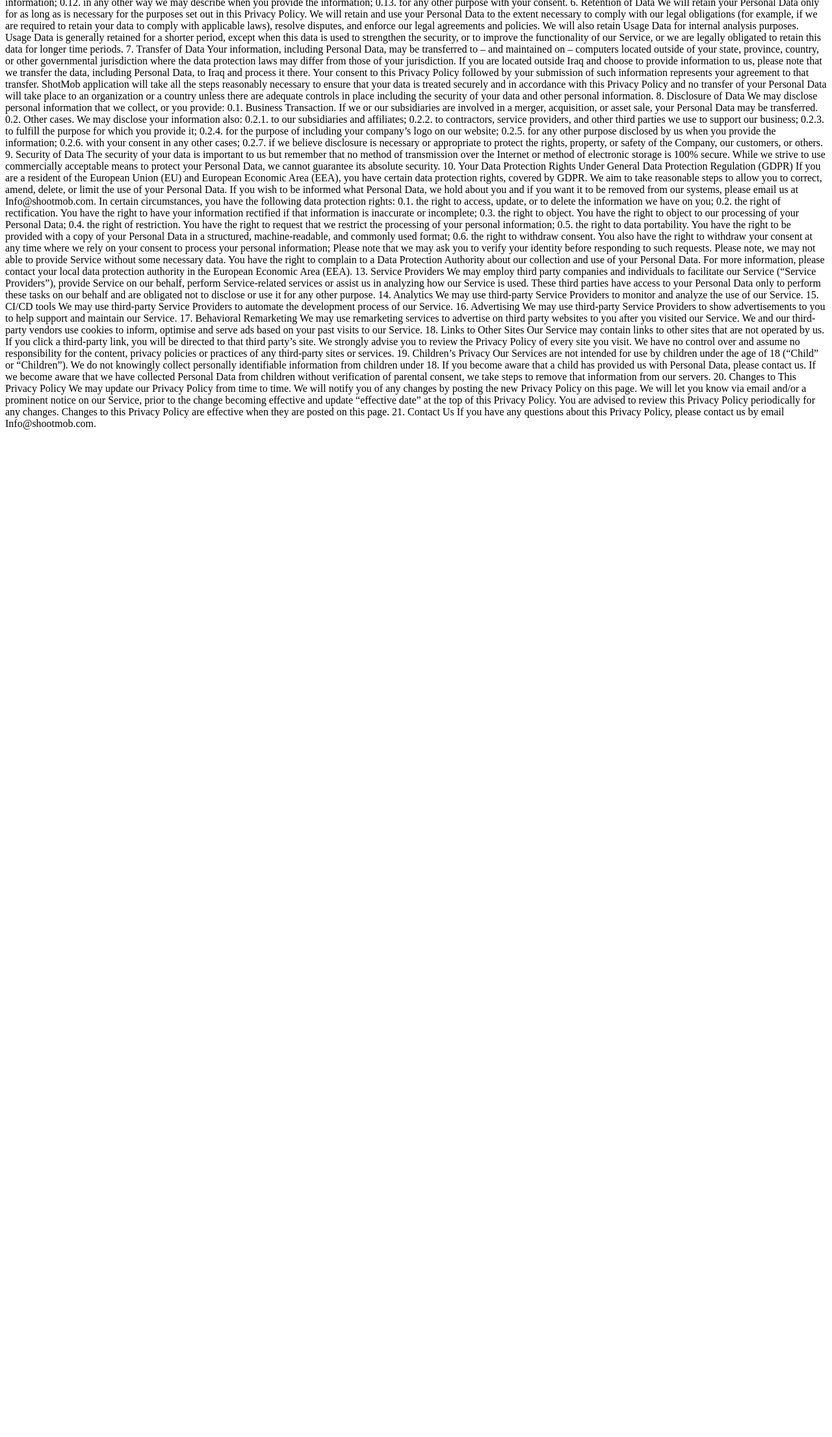
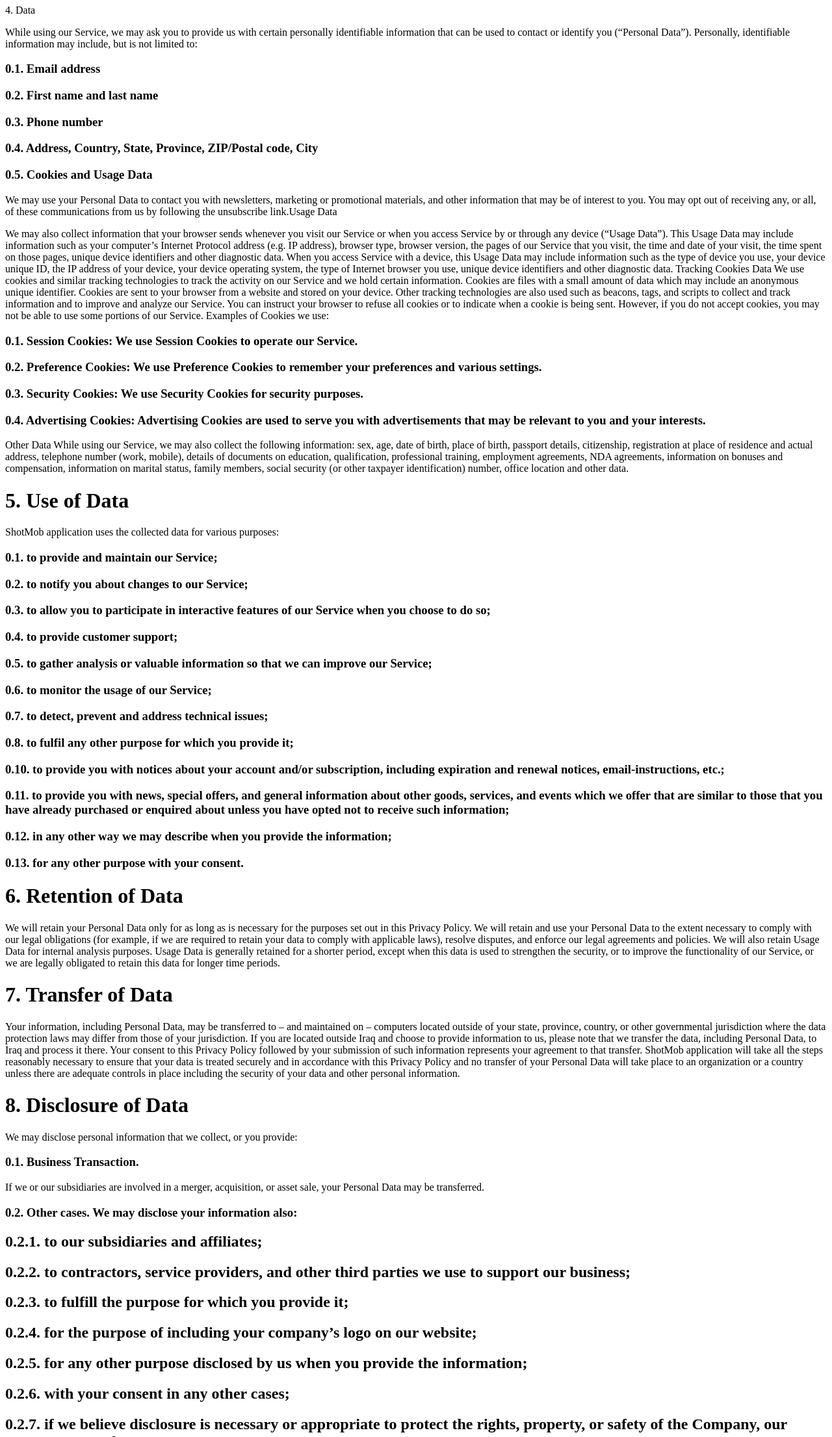
Before and after one commit to dllzar/shotmob-privacy-policy, a plain HTML site: page index.html in a window 1280 px wide. Shown: the part 589-2800 px from the top of the page at 65% size. Before the commit the page ends 1258 px from the top, so only its background shows below. Drawn offline with Linux system fonts and the light colour scheme.

Commit message:
add tags to html

```diff
--- a/index.html
+++ b/index.html
@@ -3,36 +3,37 @@
     <meta charset="UTF-8">
     <meta http-equiv="X-UA-Compatible" content="IE=edge">
     <meta name="viewport" content="width=device-width, initial-scale=1.0">
-    <title>Document</title>
+    <title>ShotMob Privacy policy</title>
 </head>
 <body>
     PRIVACY POLICY
-1. Introduction
-Welcome to ShotMob application.
-Our Privacy Policy governs your visit to ShotMob application, and explains how we collect, safeguard and disclose information that results from your use of our Service.
+<h1>1. Introduction</h1>
+ <p>Welcome to ShotMob application.</p>
+<p>Our Privacy Policy governs your visit to ShotMob application, and explains how we collect, safeguard and disclose information that results from your use of our Service.
     We use your data to provide and improve our Service. By using our Service, you agree to the collection and use of information in accordance with this policy. Unless otherwise defined in this Privacy Policy, the terms used in this Privacy Policy have the same meanings as in our Terms and Conditions.
-Our Terms and Conditions govern all use of our Service and together with the Privacy Policy constitutes your agreement with us
-2. Definitions
-SERVICE means operations operated ShotMob application.
+    Our Terms and Conditions govern all use of our Service and together with the Privacy Policy constitutes your agreement with us.</p>
+<h1>2. Definitions</h1>
+<p>SERVICE means operations operated ShotMob application.
 PERSONAL DATA means data about a living individual who can be identified from those data (or from those and other information either in our possession or likely to come into our possession).
 USAGE DATA is data collected automatically either generated by the use of Service or from the Service infrastructure itself (for example, the duration of a page visit).
 COOKIES are small files stored on your device (computer or mobile device).
 DATA CONTROLLER means a natural or legal person who (either alone or jointly or in common with other persons) determines the purposes for which and the manner in which any personal data are, or are to be, processed. For the purpose of this Privacy Policy, we are a Data Controller of your data.
 DATA PROCESSORS (OR SERVICE PROVIDERS) mean any natural or legal person who processes the data on behalf of the Data Controller. We may use the services of various Service Providers in order to process your data more effectively.
 DATA SUBJECT is any living individual who is the subject of Personal Data.
-THE USER is the individual using our Service. The User corresponds to the Data Subject, who is the subject of Personal Data.
-3. Information Collection and Use
-We collect several different types of information for various purposes to provide and improve our Service to you.
-4. Types of Data Collected
-Personal Data
-While using our Service, we may ask you to provide us with certain personally identifiable information that can be used to contact or identify you (“Personal Data”). Personally, identifiable information may include, but is not limited to:
-0.1. Email address
-0.2. First name and last name
-0.3. Phone number
-0.4. Address, Country, State, Province, ZIP/Postal code, City
-0.5. Cookies and Usage Data
-We may use your Personal Data to contact you with newsletters, marketing or promotional materials, and other information that may be of interest to you. You may opt out of receiving any, or all, of these communications from us by following the unsubscribe link.
-Usage Data
+THE USER is the individual using our Service. The User corresponds to the Data Subject, who is the subject of Personal Data.</p>
+<h1>3. Information Collection and Use</h1>
+<p>We collect several different types of information for various purposes to provide and improve our Service to you.</p>
+<h1>4. Types of Data Collected</h1>
+<p>4. Data</p>
+<p>While using our Service, we may ask you to provide us with certain personally identifiable information that can be used to contact or identify you (“Personal Data”). Personally, identifiable information may include, but is not limited to:</p>
+<h3>0.1. Email address</h3>
+<h3>0.2. First name and last name</h3>
+<h3>0.3. Phone number</h3>
+<h3>0.4. Address, Country, State, Province, ZIP/Postal code, City</h3>
+<h3>0.5. Cookies and Usage Data</h3>
+
+<p>We may use your Personal Data to contact you with newsletters, marketing or promotional materials, and other information that may be of interest to you. You may opt out of receiving any, or all, of these communications from us by following the unsubscribe link.Usage Data</p>
+<p>
     We may also collect information that your browser sends whenever you visit our Service or when you access Service by or through any device (“Usage Data”).
     This Usage Data may include information such as your computer’s Internet Protocol address (e.g. IP address), browser type, browser version, the pages of our Service that you visit, the time and date of your visit, the time spent on those pages, unique device identifiers and other diagnostic data.
     When you access Service with a device, this Usage Data may include information such as the type of device you use, your device unique ID, the IP address of your device, your device operating system, the type of Internet browser you use, unique device identifiers and other diagnostic data.
@@ -41,84 +42,160 @@ We use cookies and similar tracking technologies to track the activity on our Se
     Cookies are files with a small amount of data which may include an anonymous unique identifier. Cookies are sent to your browser from a website and stored on your device. Other tracking technologies are also used such as beacons, tags, and scripts to collect and track information and to improve and analyze our Service.
     You can instruct your browser to refuse all cookies or to indicate when a cookie is being sent. However, if you do not accept cookies, you may not be able to use some portions of our Service.
     Examples of Cookies we use:
-0.1. Session Cookies: We use Session Cookies to operate our Service.
-0.2. Preference Cookies: We use Preference Cookies to remember your preferences and various settings.
-0.3. Security Cookies: We use Security Cookies for security purposes.
-0.4. Advertising Cookies: Advertising Cookies are used to serve you with advertisements that may be relevant to you and your interests.
+</p>
+<h3>0.1. Session Cookies: We use Session Cookies to operate our Service.</h3>
+<h3>0.2. Preference Cookies: We use Preference Cookies to remember your preferences and various settings.</h3>
+<h3>0.3. Security Cookies: We use Security Cookies for security purposes.</h3>
+<h3>0.4. Advertising Cookies: Advertising Cookies are used to serve you with advertisements that may be relevant to you and your interests.</h3>
 Other Data
 While using our Service, we may also collect the following information: sex, age, date of birth, place of birth, passport details, citizenship, registration at place of residence and actual address, telephone number (work, mobile), details of documents on education, qualification, professional training, employment agreements, NDA agreements, information on bonuses and compensation, information on marital status, family members, social security (or other taxpayer identification) number, office location and other data.
-5. Use of Data
-ShotMob application uses the collected data for various purposes:
-0.1. to provide and maintain our Service;
-0.2. to notify you about changes to our Service;
-0.3. to allow you to participate in interactive features of our Service when you choose to do so;
-0.4. to provide customer support;
-0.5. to gather analysis or valuable information so that we can improve our Service;
-0.6. to monitor the usage of our Service;
-0.7. to detect, prevent and address technical issues;
-0.8. to fulfil any other purpose for which you provide it;
-0.9. to carry out our obligations, and enforce our rights arising from any contracts entered into between you and us, including for billing and collection;
-0.10. to provide you with notices about your account and/or subscription, including expiration and renewal notices, email-instructions, etc.;
-0.11. to provide you with news, special offers, and general information about other goods, services, and events which we offer that are similar to those that you have already purchased or enquired about unless you have opted not to receive such information;
-0.12. in any other way we may describe when you provide the information;
-0.13. for any other purpose with your consent.
-6. Retention of Data
+<h1>5. Use of Data</h1>
+<p>ShotMob application uses the collected data for various purposes:</p>
+<h3>0.1. to provide and maintain our Service;</h3>
+<h3>0.2. to notify you about changes to our Service;</h3>
+<h3>0.3. to allow you to participate in interactive features of our Service when you choose to do so;</h3>
+<h3>0.4. to provide customer support;</h3>
+<h3>0.5. to gather analysis or valuable information so that we can improve our Service;</h3>
+<h3>0.6. to monitor the usage of our Service;</h3>
+<h3>0.7. to detect, prevent and address technical issues;</h3>
+<h3>0.8. to fulfil any other purpose for which you provide it;</h3>
+<h3>0.10. to provide you with notices about your account and/or subscription, including expiration and renewal notices, email-instructions, etc.;</h3>
+<h3>0.11. to provide you with news, special offers, and general information about other goods, services, and events which we offer that are similar to those that you have already purchased or enquired about unless you have opted not to receive such information;</h3>
+<h3>0.12. in any other way we may describe when you provide the information;</h3>
+<h3>0.13. for any other purpose with your consent.</h3>
+<h1>6. Retention of Data</h1>
+<p>
 We will retain your Personal Data only for as long as is necessary for the purposes set out in this Privacy Policy. We will retain and use your Personal Data to the extent necessary to comply with our legal obligations (for example, if we are required to retain your data to comply with applicable laws), resolve disputes, and enforce our legal agreements and policies.
 We will also retain Usage Data for internal analysis purposes. Usage Data is generally retained for a shorter period, except when this data is used to strengthen the security, or to improve the functionality of our Service, or we are legally obligated to retain this data for longer time periods.
+</p>
+<h1>
 7. Transfer of Data
+</h1>
+<p>
 Your information, including Personal Data, may be transferred to – and maintained on – computers located outside of your state, province, country, or other governmental jurisdiction where the data protection laws may differ from those of your jurisdiction.
 If you are located outside Iraq and choose to provide information to us, please note that we transfer the data, including Personal Data, to Iraq and process it there.
 Your consent to this Privacy Policy followed by your submission of such information represents your agreement to that transfer.
 ShotMob application will take all the steps reasonably necessary to ensure that your data is treated securely and in accordance with this Privacy Policy and no transfer of your Personal Data will take place to an organization or a country unless there are adequate controls in place including the security of your data and other personal information.
+</p>
+<h1>
 8. Disclosure of Data
+</h1>
+<p>
 We may disclose personal information that we collect, or you provide:
+</p>
+<h3>
 0.1. Business Transaction.
+</h3>
+<p>
 If we or our subsidiaries are involved in a merger, acquisition, or asset sale, your Personal Data may be transferred.
+</p>
+<h3>
 0.2. Other cases. We may disclose your information also:
-0.2.1. to our subsidiaries and affiliates;
-0.2.2. to contractors, service providers, and other third parties we use to support our business;
-0.2.3. to fulfill the purpose for which you provide it;
-0.2.4. for the purpose of including your company’s logo on our website;
-0.2.5. for any other purpose disclosed by us when you provide the information;
-0.2.6. with your consent in any other cases;
-0.2.7. if we believe disclosure is necessary or appropriate to protect the rights, property, or safety of the Company, our customers, or others.
+</h3>
+<h2>0.2.1. to our subsidiaries and affiliates;</h2>
+<h2>0.2.2. to contractors, service providers, and other third parties we use to support our business;</h2>
+<h2>0.2.3. to fulfill the purpose for which you provide it;</h2>
+<h2>0.2.4. for the purpose of including your company’s logo on our website;</h2>
+<h2>0.2.5. for any other purpose disclosed by us when you provide the information;</h2>
+<h2>0.2.6. with your consent in any other cases;</h2>
+<h2>0.2.7. if we believe disclosure is necessary or appropriate to protect the rights, property, or safety of the Company, our customers, or others.</h2>
+<h1>
 9. Security of Data
+</h1>
+<p>
 The security of your data is important to us but remember that no method of transmission over the Internet or method of electronic storage is 100% secure. While we strive to use commercially acceptable means to protect your Personal Data, we cannot guarantee its absolute security.
+</p>
+<h1>
 10. Your Data Protection Rights Under General Data Protection Regulation (GDPR)
+</h1>
+<p>
     If you are a resident of the European Union (EU) and European Economic Area (EEA), you have certain data protection rights, covered by GDPR.
     We aim to take reasonable steps to allow you to correct, amend, delete, or limit the use of your Personal Data.
     If you wish to be informed what Personal Data, we hold about you and if you want it to be removed from our systems, please email us at Info@shootmob.com.
     In certain circumstances, you have the following data protection rights:
+</p>
+
+<h3>
 0.1. the right to access, update, or to delete the information we have on you;
+</h3>
+<h3>
 0.2. the right of rectification. You have the right to have your information rectified if that information is inaccurate or incomplete;
+</h3>
+<h3>
 0.3. the right to object. You have the right to object to our processing of your Personal Data;
+</h3>
+<h3>
 0.4. the right of restriction. You have the right to request that we restrict the processing of your personal information;
+</h3>
 0.5. the right to data portability. You have the right to be provided with a copy of your Personal Data in a structured, machine-readable, and commonly used format;
+<h3>
+</h3>
+<h3>
 0.6. the right to withdraw consent. You also have the right to withdraw your consent at any time where we rely on your consent to process your personal information;
+</h3>
+<p>
 Please note that we may ask you to verify your identity before responding to such requests. Please note, we may not able to provide Service without some necessary data.
 You have the right to complain to a Data Protection Authority about our collection and use of your Personal Data. For more information, please contact your local data protection authority in the European Economic Area (EEA).
+</p>
+<h1>
 13. Service Providers
+</h1>
+<p>
 We may employ third party companies and individuals to facilitate our Service (“Service Providers”), provide Service on our behalf, perform Service-related services or assist us in analyzing how our Service is used.
 These third parties have access to your Personal Data only to perform these tasks on our behalf and are obligated not to disclose or use it for any other purpose.
+</p>
+<h1>
 14. Analytics
+</h1>
+<p>
 We may use third-party Service Providers to monitor and analyze the use of our Service.
+</p>
+<h1>
 15. CI/CD tools
+</h1>
+<p>
 We may use third-party Service Providers to automate the development process of our Service.
+</p>
+<h1>
 16. Advertising
+</h1>
+<p>
 We may use third-party Service Providers to show advertisements to you to help support and maintain our Service.
+</p>
+<h1>
 17. Behavioral Remarketing
+</h1>
+<p>
 We may use remarketing services to advertise on third party websites to you after you visited our Service. We and our third-party vendors use cookies to inform, optimise and serve ads based on your past visits to our Service.
+</p>
+<h1>
 18. Links to Other Sites
+</h1>
+<p>
 Our Service may contain links to other sites that are not operated by us. If you click a third-party link, you will be directed to that third party’s site. We strongly advise you to review the Privacy Policy of every site you visit.
 We have no control over and assume no responsibility for the content, privacy policies or practices of any third-party sites or services.
+</p>
+<h1>
 19. Children’s Privacy
+</h1>
+<p>
 Our Services are not intended for use by children under the age of 18 (“Child” or “Children”).
 We do not knowingly collect personally identifiable information from children under 18. If you become aware that a child has provided us with Personal Data, please contact us. If we become aware that we have collected Personal Data from children without verification of parental consent, we take steps to remove that information from our servers.
+</p>
+<h1>
 20. Changes to This Privacy Policy
+</h1>
+<p>
 We may update our Privacy Policy from time to time. We will notify you of any changes by posting the new Privacy Policy on this page.
 We will let you know via email and/or a prominent notice on our Service, prior to the change becoming effective and update “effective date” at the top of this Privacy Policy.
 You are advised to review this Privacy Policy periodically for any changes. Changes to this Privacy Policy are effective when they are posted on this page.
+</p>
+<h1>
 21. Contact Us
+</h1>
+<p>
 If you have any questions about this Privacy Policy, please contact us by email Info@shootmob.com.
+</p>
+
 </body>
 </html>
```
Lines whose indentation alone changed are shown as unchanged.
